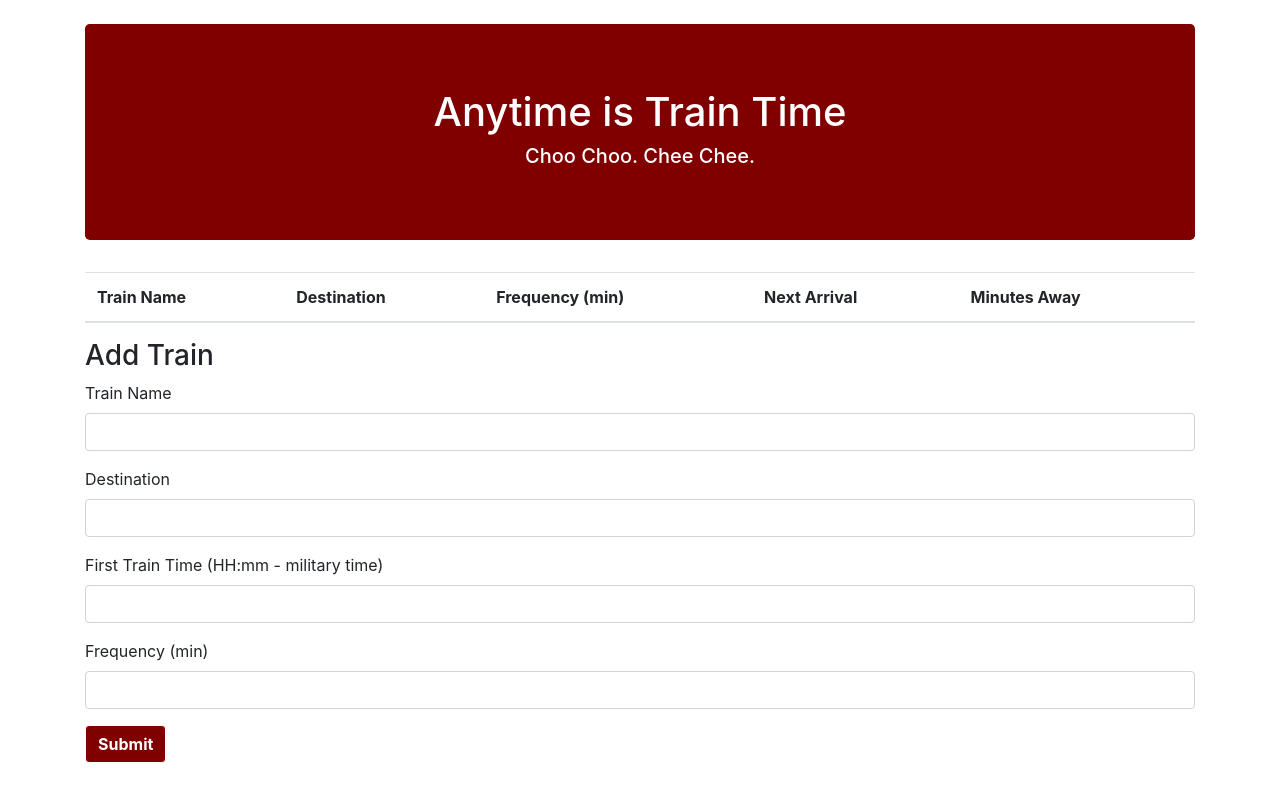
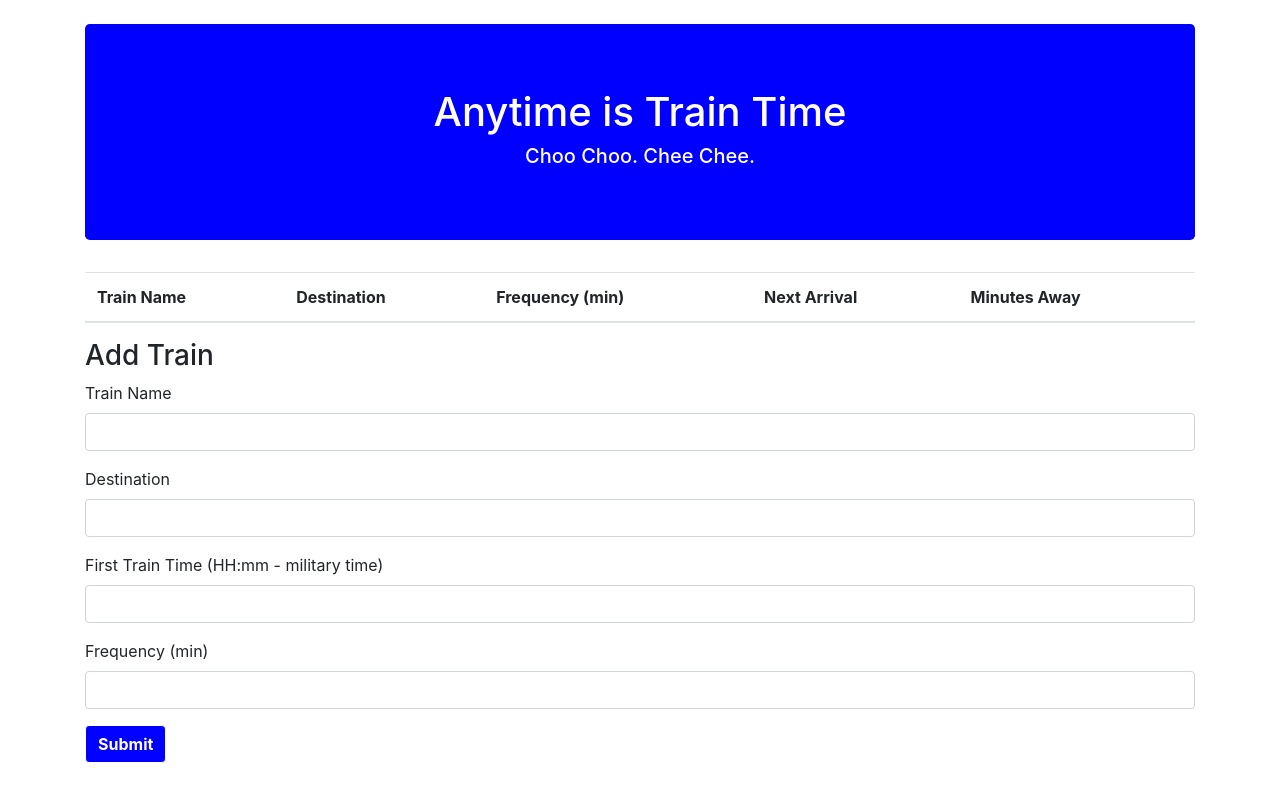
Before and after one commit to ja32183/Train-Scheduler, a plain HTML site: page index.html in a window 1280 px wide. Drawn offline with nearby package versions, Linux system fonts and the light colour scheme.

Commit message:
added files1

```diff
--- a/assets/css/style.css
+++ b/assets/css/style.css
@@ -2,11 +2,11 @@
     color: #fff;
     background-position-y: 10%;
     color: #fff;
-    background-color: #800000;
+    background-color: blue;
 }
 
 .btn-primary {
-    background-color: #800000;
+    background-color:blue;
     border-color: #fff;
     font-weight: bold;
 }
```
